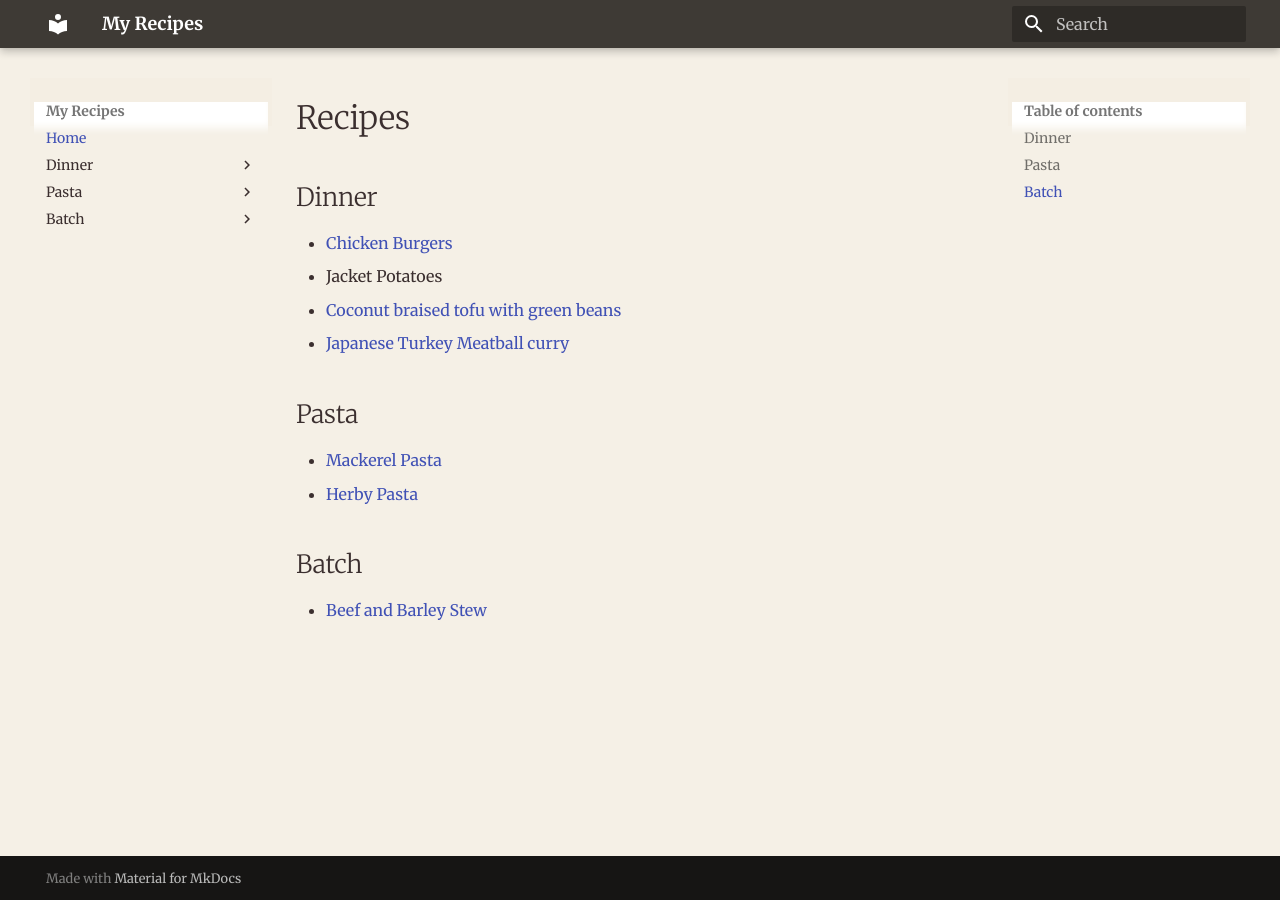
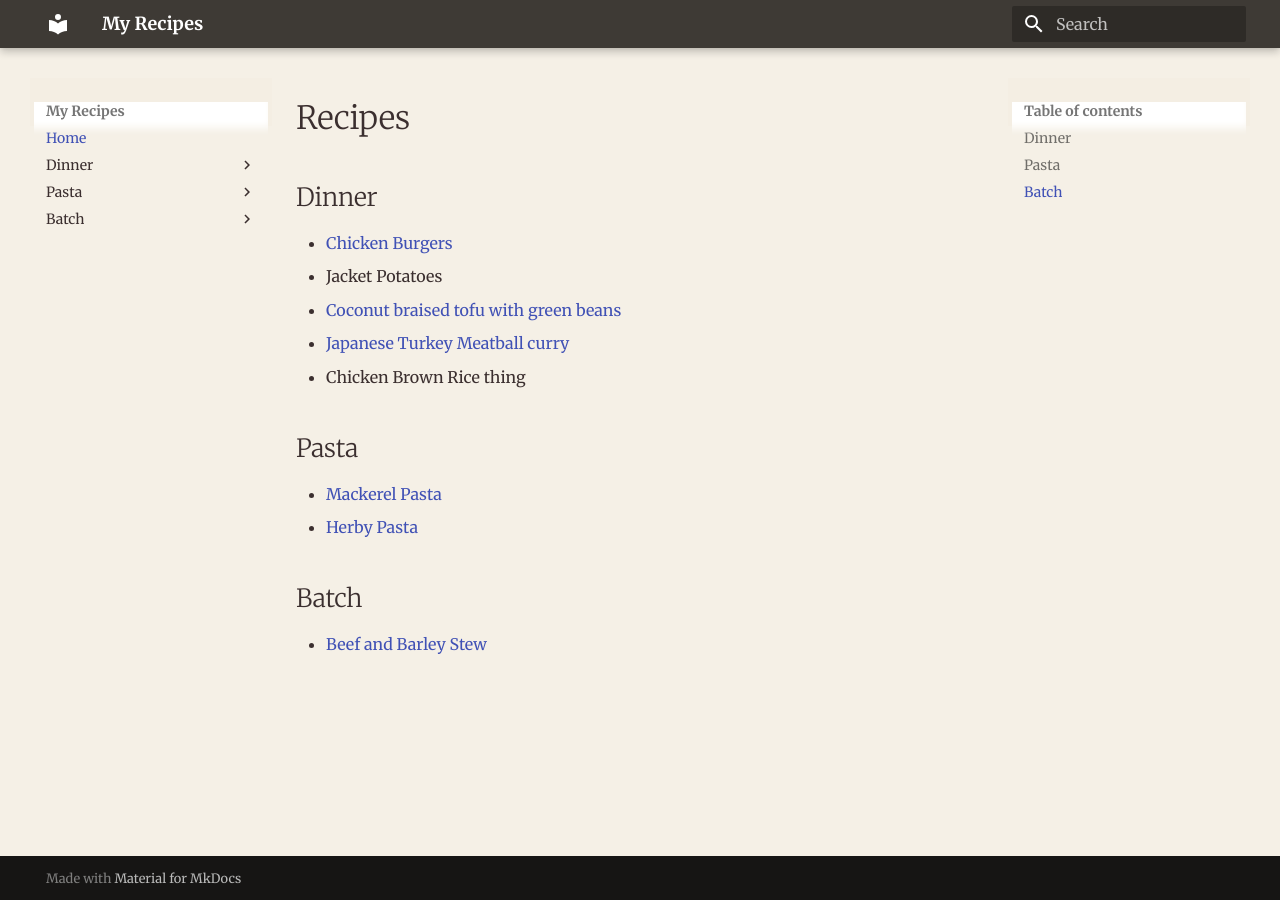
Before and after one commit to Steveh15/recipe-website, an MkDocs documentation site: the page built from docs/index.md, in a window 1280 px wide. Built offline with MkDocs 1.6.1 and Material for MkDocs 9.7.7, drawn with Linux system fonts in a browser that asks for light colours.

Commit message:
reminder for later

```diff
--- a/docs/index.md
+++ b/docs/index.md
@@ -5,6 +5,7 @@
 - Jacket Potatoes
 - [Coconut braised tofu with green beans](dinner/coconut-braised-tofu.md)
 - [Japanese Turkey Meatball curry](dinner/turkey-meatball-curry.md)
+- Chicken Brown Rice thing
 
 ## Pasta
 - [Mackerel Pasta](pasta/mackerel-pasta.md)
```
